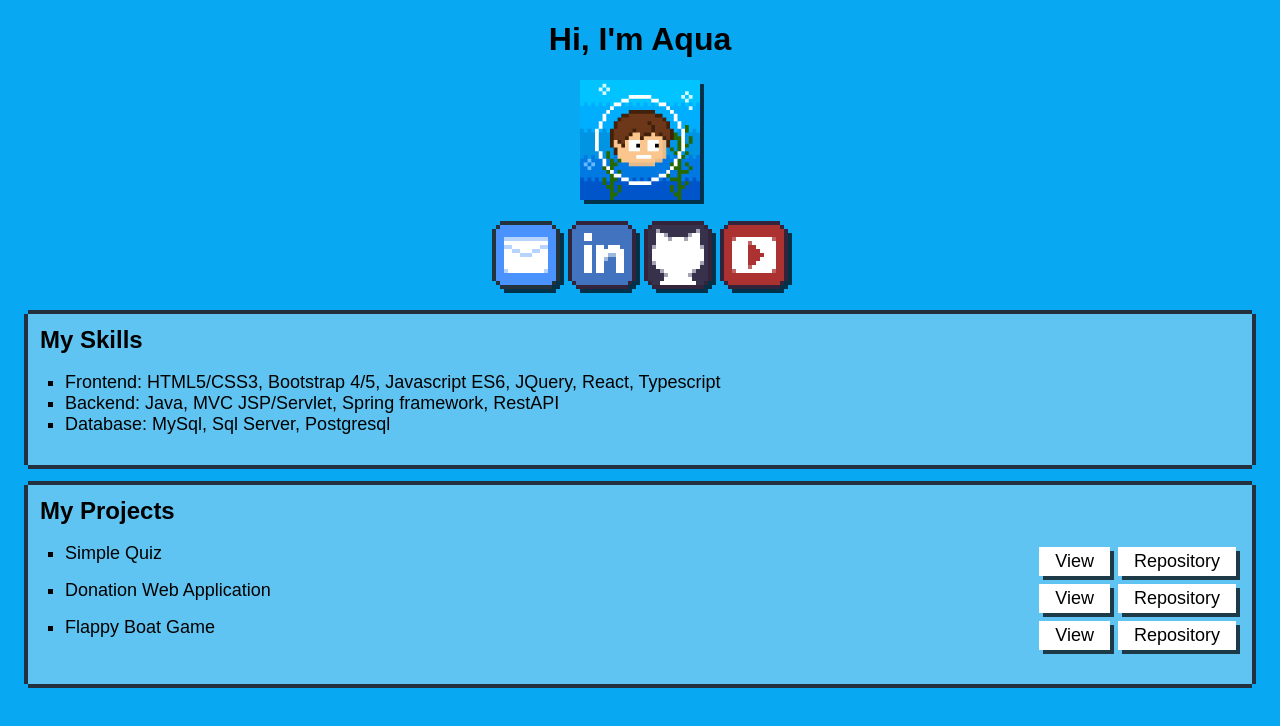
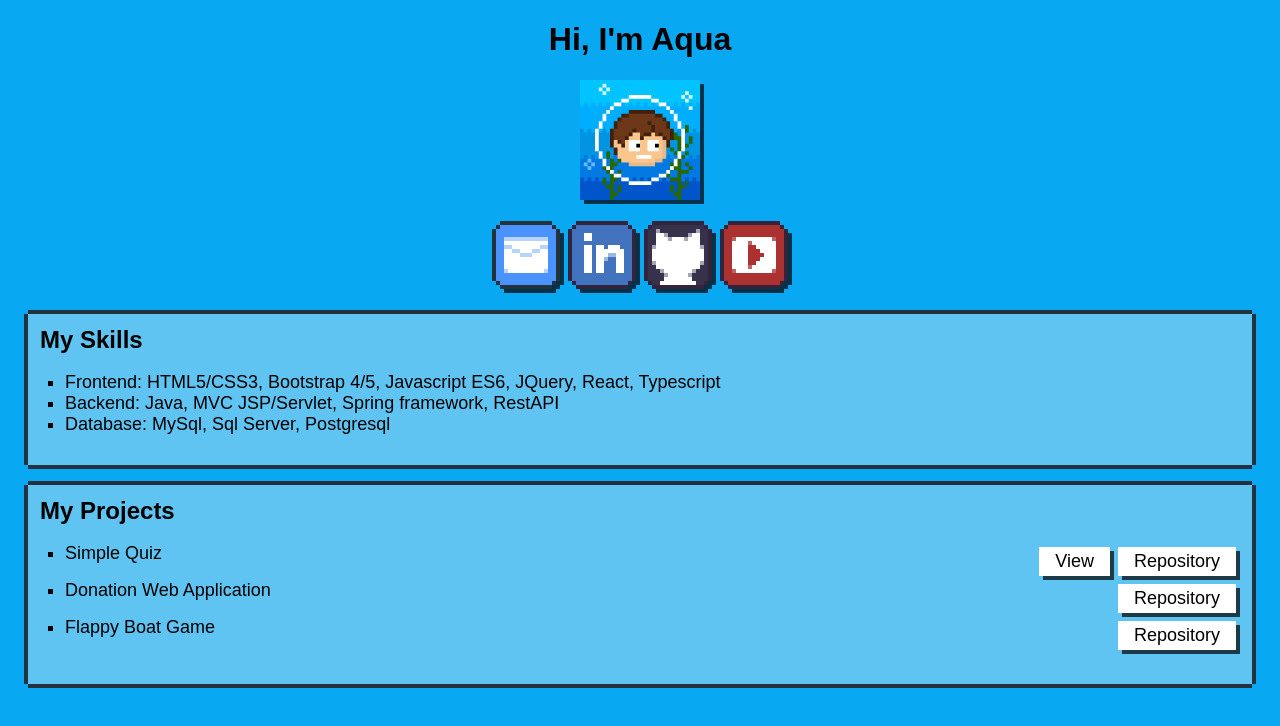
Before and after one commit to aquapaka/aquapaka.github.io, a React (Create React App) app: page / in a window 1280 px wide. Shown: the top 726 px of the page. Built offline with nearby package versions, Linux system fonts and the light colour scheme; a web font is replaced by a local one.

Commit message:
Hide useless buttons

```diff
--- a/src/styles/Utils.styles.ts
+++ b/src/styles/Utils.styles.ts
@@ -18,7 +18,7 @@ export const DropShadowImageButton = styled.img`
 
 export const DropShadowNormalButton = styled.a`
   & {
-    display: inline-block;
+    display: ${props => props.href ? "inline-block" : "none"};
     color: #000;
     text-decoration: none;
     background: #fff;
```
